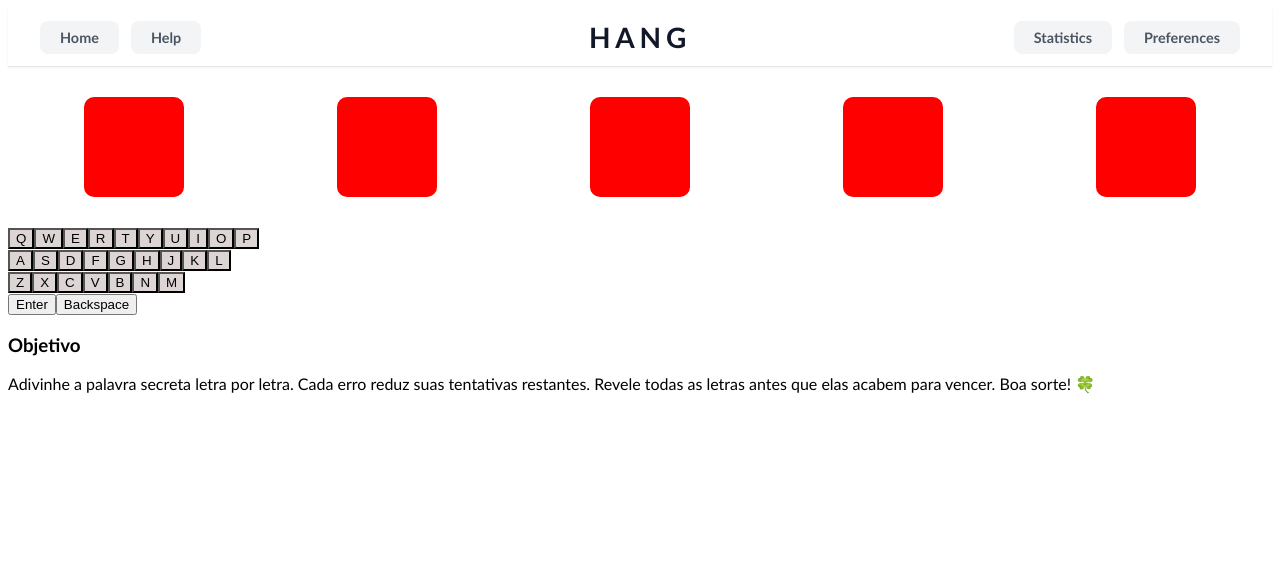
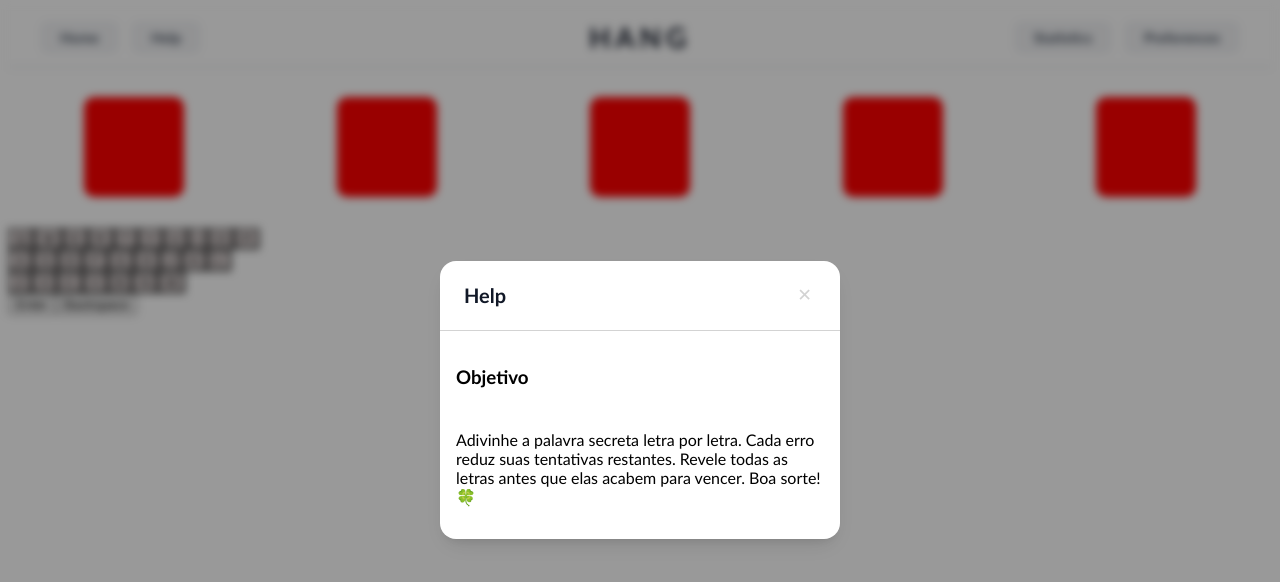
Before and after one commit to guizarolho/vue-hangman, a Vue app: page / in a window 1280 px wide. Both pictures are taken after a click on the link "Help". Shown: the top 582 px of the page. Built offline with nearby package versions, Linux system fonts and the light colour scheme; the HTML template or start-up script is replaced by a standard one.

Commit message:
help modal update

```diff
--- a/src/App.vue
+++ b/src/App.vue
@@ -15,7 +15,7 @@ const showHelp = ref(false)
 const showStats = ref(false)
 
 const secrets = ['KING', 'QUEEN', 'JACK', 'JOKER']
-const secretWord = secrets[1]
+const secretWord = secrets[3]
 const gameManager = new GameManager(secretWord ?? '')
 // https://vuejs.org/guide/essentials/watchers
 watch(
--- a/src/components/GameHelp.vue
+++ b/src/components/GameHelp.vue
@@ -6,11 +6,105 @@ const emit = defineEmits(['close-help'])
 </script>
 
 <template>
-  <div v-if="show" @click.self="emit('close-help')">
-    <h3>Objetivo</h3>
-    <p>
-      Adivinhe a palavra secreta letra por letra. Cada erro reduz suas tentativas restantes. Revele
-      todas as letras antes que elas acabem para vencer. Boa sorte! 🍀
-    </p>
-  </div>
+  <Transition name="fade">
+    <div v-if="show" @click.self="emit('close-help')" class="help__overlay">
+      <div class="help__container">
+        <header class="help__header">
+          <h2 class="help__title">Help</h2>
+          <button class="help__close-btn" @click="emit('close-help')">✕</button>
+        </header>
+        <div class="help__content">
+          <h3>Objetivo</h3>
+          <p>
+            Adivinhe a palavra secreta letra por letra. Cada erro reduz suas tentativas restantes.
+            Revele todas as letras antes que elas acabem para vencer. Boa sorte! 🍀
+          </p>
+        </div>
+      </div>
+    </div>
+  </Transition>
 </template>
+
+<style scoped>
+.help__overlay {
+  position: fixed;
+  top: 0;
+  left: 0;
+  width: 100vw;
+  height: 100vh;
+  background-color: rgba(0, 0, 0, 0.4);
+  backdrop-filter: blur(4px);
+
+  display: flex;
+  justify-content: center;
+  align-items: center;
+  z-index: 9999;
+}
+
+.help__header {
+  display: flex;
+  justify-content: space-between;
+  align-items: center;
+  padding: 1.25rem 1.5rem;
+  border-bottom: 1px solid lightgrey;
+}
+
+.help__container {
+  background: white;
+  width: 100%;
+  max-width: 400px;
+  border-radius: 16px;
+  box-shadow:
+    0 10px 25px -5px rgba(0, 0, 0, 0.1),
+    0 8px 10px -6px rgba(0, 0, 0, 0.1);
+  overflow: hidden;
+  animation: scaleUp 0.25s cubic-bezier(0.34, 1.56, 0.64, 1);
+}
+
+.help__title {
+  margin: 0;
+  font-size: 1.25rem;
+  font-weight: 700;
+  color: #111827;
+}
+
+.help__close-btn {
+  background: none;
+  border: none;
+  font-size: 1.1rem;
+  color: lightgrey;
+  cursor: pointer;
+  padding: 0.25rem;
+  transition: color 0.2s;
+}
+
+.help__close-btn:hover {
+  color: #111827;
+}
+
+.help__content {
+  padding: 1rem;
+  display: flex;
+  flex-direction: column;
+  gap: 0.5rem;
+}
+
+.fade-enter-active,
+.fade-leave-active {
+  transition: opacity 0.2s ease;
+}
+
+.fade-enter-from,
+.fade-leave-to {
+  opacity: 0;
+}
+
+@keyframes scaleUp {
+  from {
+    transform: scale(0.95);
+  }
+  to {
+    transform: scale(1);
+  }
+}
+</style>
--- a/src/components/GamePreferences.vue
+++ b/src/components/GamePreferences.vue
@@ -57,7 +57,7 @@ const emit = defineEmits(['close-pref'])
 }
 
 .modal__container {
-  background: #ffffff;
+  background: white;
   width: 100%;
   max-width: 400px;
   border-radius: 16px;
@@ -73,7 +73,7 @@ const emit = defineEmits(['close-pref'])
   justify-content: space-between;
   align-items: center;
   padding: 1.25rem 1.5rem;
-  border-bottom: 1px solid #f3f4f6;
+  border-bottom: 1px solid lightgrey;
 }
 
 .modal__title {
@@ -119,11 +119,11 @@ const emit = defineEmits(['close-pref'])
 }
 
 .modal__option:hover {
-  background-color: #f3f4f6;
+  background-color: grey;
 }
 
 .modal__option:active {
-  background-color: #e5e7eb;
+  background-color: aliceblue;
 }
 
 .modal__option-icon {
--- a/src/components/GameTile.vue
+++ b/src/components/GameTile.vue
@@ -54,7 +54,7 @@ const props = defineProps<{
 
   font-size: 4rem;
   font-weight: bold;
-  color: antiquewhite;
+  color: white;
 
   backface-visibility: hidden;
 }
```
